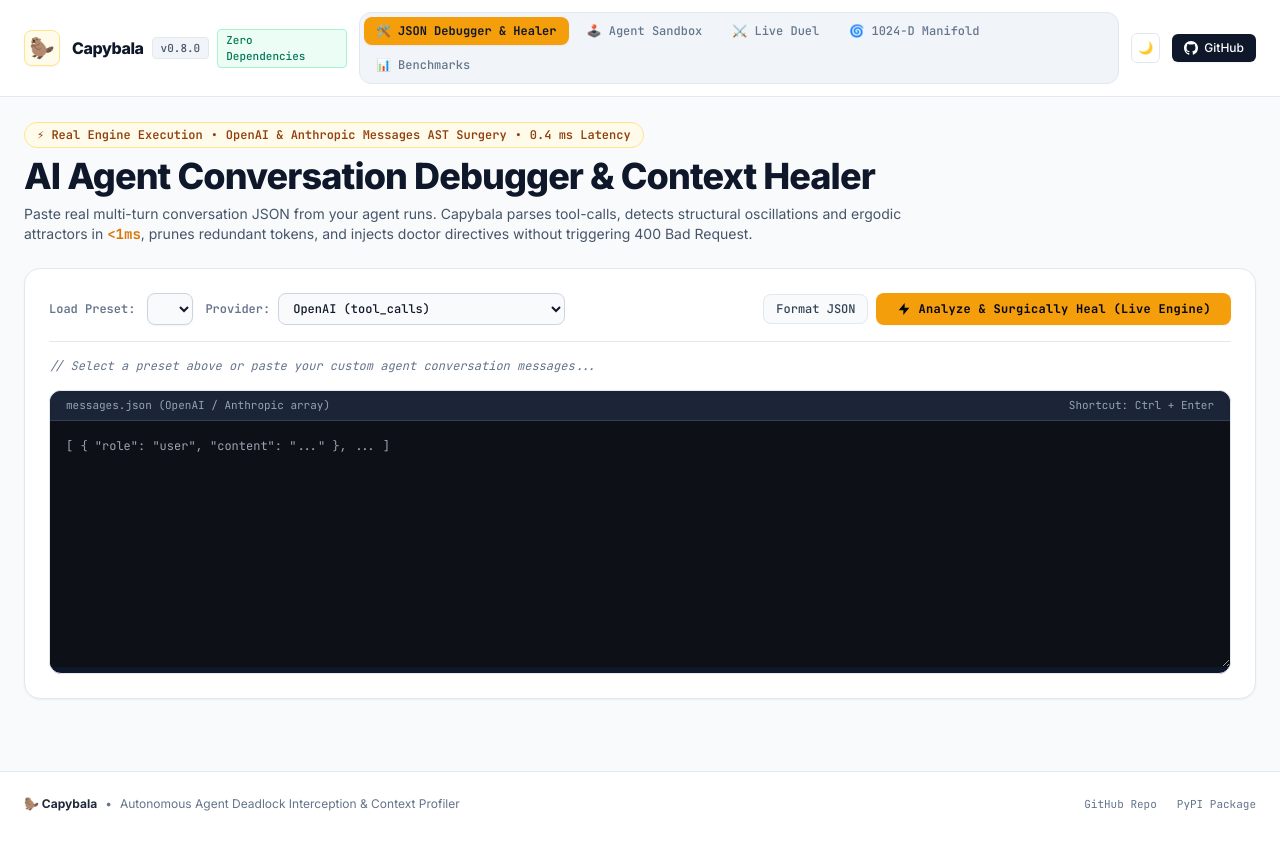
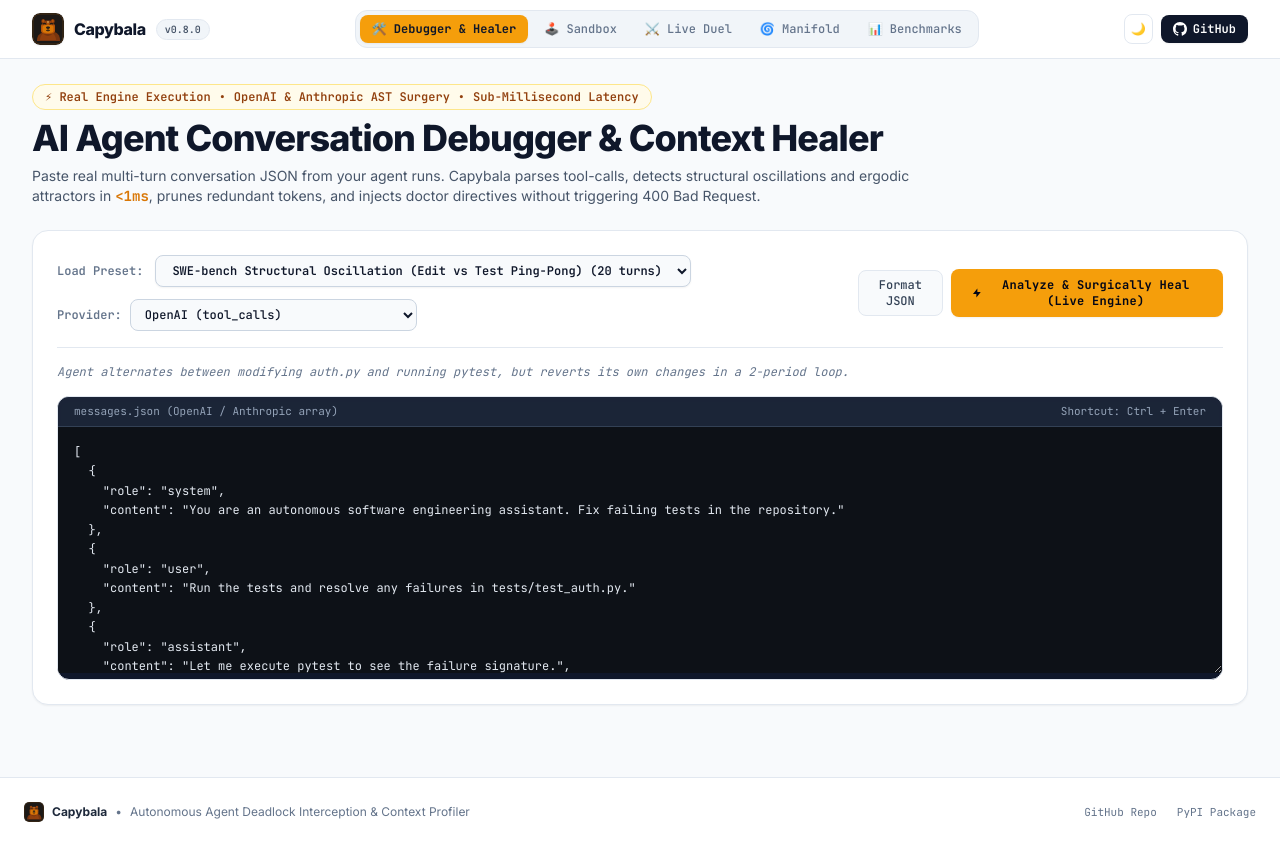
Before and after one commit to codesbykhairannoor/capybala, a FastAPI app: page / in a window 1280 px wide. Before the commit the page ends 811 px from the top, so only its background shows below. Run offline with FastAPI, Linux system fonts and the light colour scheme; lists and menus that the app fills with data are empty; some libraries are stand-ins or nearby versions.

Commit message:
fix(web): authentic flat SVG mascot logo, single-row pixel-perfect navbar, and resilient JSON error handling

````diff
--- a/web/static/js/debugger.js
+++ b/web/static/js/debugger.js
@@ -10,12 +10,12 @@
     async init() {
         try {
             const res = await fetch('/api/presets');
-            this.presets = await res.json();
-            this.populatePresetSelector();
-            // Default select first preset
-            this.selectPreset('swebench_oscillation');
+            if (res.ok) {
+                this.presets = await res.json();
+                this.populatePresetSelector();
+            }
         } catch (err) {
-            console.error("Failed to load debugger presets:", err);
+            console.warn("Presets endpoint loading:", err);
         }
     },
 
@@ -49,6 +49,7 @@
             input.value = JSON.stringify(p.messages, null, 2);
         }
 
+        this.clearError();
         this.resetResults();
     },
 
@@ -56,11 +57,62 @@
         const input = document.getElementById("debuggerJsonInput");
         if (!input) return;
         try {
-            const parsed = JSON.parse(input.value);
+            const parsed = this.parseConversationInput(input.value);
             input.value = JSON.stringify(parsed, null, 2);
+            this.clearError();
         } catch (err) {
-            alert("Invalid JSON format: " + err.message);
+            this.showError("JSON Format Error: " + err.message);
         }
+    },
+
+    parseConversationInput(rawText) {
+        if (!rawText || !rawText.trim()) {
+            throw new Error("Input is empty. Please select a preset above or paste conversation messages.");
+        }
+        let text = rawText.trim();
+
+        // Auto-strip markdown code fences (```json ... ``` or ``` ... ```)
+        text = text.replace(/^```(?:json)?\s*/i, "").replace(/\s*```$/i, "").trim();
+
+        try {
+            const parsed = JSON.parse(text);
+            if (!Array.isArray(parsed)) {
+                if (typeof parsed === "object" && parsed !== null) {
+                    return [parsed];
+                }
+                throw new Error("Root element must be a JSON array of messages (e.g. [ { role: 'user', content: '...' } ])");
+            }
+            return parsed;
+        } catch (err1) {
+            // Attempt auto-sanitizing Python-style literals (True, False, None, single-quotes)
+            try {
+                const sanitized = text
+                    .replace(/\bTrue\b/g, "true")
+                    .replace(/\bFalse\b/g, "false")
+                    .replace(/\bNone\b/g, "null")
+                    .replace(/'/g, '"');
+                const parsed2 = JSON.parse(sanitized);
+                if (Array.isArray(parsed2)) return parsed2;
+            } catch (_) {}
+            throw new Error(err1.message);
+        }
+    },
+
+    showError(msg) {
+        const errBanner = document.getElementById("debuggerErrorBanner");
+        const errMsg = document.getElementById("debuggerErrorMessage");
+        if (errBanner && errMsg) {
+            errMsg.textContent = msg;
+            errBanner.classList.remove("hidden");
+            errBanner.scrollIntoView({ behavior: "smooth", block: "nearest" });
+        } else {
+            alert(msg);
+        }
+    },
+
+    clearError() {
+        const errBanner = document.getElementById("debuggerErrorBanner");
+        if (errBanner) errBanner.classList.add("hidden");
     },
 
     resetResults() {
@@ -75,13 +127,13 @@
         const btn = document.getElementById("runHealBtn");
 
         if (!input) return;
+        this.clearError();
 
         let messages;
         try {
-            messages = JSON.parse(input.value);
-            if (!Array.isArray(messages)) throw new Error("Root element must be a JSON array of messages");
+            messages = this.parseConversationInput(input.value);
         } catch (err) {
-            alert("JSON Syntax Error: " + err.message);
+            this.showError("JSON Parse Error: " + err.message);
             return;
         }
 
@@ -95,8 +147,6 @@
             </svg>
             <span>Analyzing Context...</span>
         `;
-
-        const t0 = performance.now();
 
         try {
             const res = await fetch('/api/heal', {
@@ -118,12 +168,12 @@
             this.currentResult = data;
             this.renderResults(data);
         } catch (err) {
-            alert("Capybala Engine Error: " + err.message);
+            this.showError("Capybala Engine Error: " + err.message);
         } finally {
             btn.disabled = false;
             btn.innerHTML = `
                 <svg class="w-4 h-4 fill-current mr-1.5" viewBox="0 0 24 24"><path d="M13 10V3L4 14h7v7l9-11h-7z"/></svg>
-                <span>Analyze & Surgically Heal (Live Engine)</span>
+                <span>Analyze &amp; Surgically Heal (Live Engine)</span>
             `;
         }
     },
@@ -242,7 +292,7 @@
 
     copyHealedJSON() {
         if (!this.currentResult || !this.currentResult.healed_messages) {
-            alert("No healed messages available to copy.");
+            this.showError("No healed messages available to copy.");
             return;
         }
         const text = JSON.stringify(this.currentResult.healed_messages, null, 2);
--- a/web/templates/index.html
+++ b/web/templates/index.html
@@ -3,7 +3,10 @@
 <head>
     <meta charset="UTF-8">
     <meta name="viewport" content="width=device-width, initial-scale=1.0">
-    <title>Capybala: Autonomous Agent Deadlock Debugger & Context Profiler</title>
+    <title>Capybala: Autonomous Agent Deadlock Debugger &amp; Context Profiler</title>
+
+    <!-- Authentic Capybala SVG Favicon -->
+    <link rel="icon" type="image/svg+xml" href="/static/img/capybala-logo.svg">
 
     <!-- Tailwind CSS -->
     <script src="https://cdn.tailwindcss.com"></script>
@@ -44,48 +47,43 @@
 </head>
 <body class="bg-slate-50 dark:bg-[#0a0c10] text-slate-800 dark:text-slate-200 min-h-screen flex flex-col transition-colors duration-150">
 
-    <!-- Top Navigation Header -->
-    <header class="border-b border-slate-200 dark:border-slate-800 bg-white/95 dark:bg-[#11141c]/95 backdrop-blur sticky top-0 z-50 px-6 py-3">
-        <div class="max-w-7xl mx-auto flex flex-col md:flex-row md:items-center justify-between gap-3">
-            <div class="flex items-center space-x-3">
-                <div class="w-9 h-9 rounded-lg bg-amber-50 dark:bg-slate-800 border border-amber-200 dark:border-slate-700 flex items-center justify-center text-xl shadow-sm">
-                    🦫
-                </div>
-                <div>
-                    <div class="flex items-center space-x-2">
-                        <span class="font-extrabold text-slate-900 dark:text-white text-base tracking-tight">Capybala</span>
-                        <span class="text-[11px] font-mono px-2 py-0.5 rounded bg-slate-100 dark:bg-slate-800 border border-slate-200 dark:border-slate-700 text-slate-600 dark:text-slate-300 font-medium">v0.8.0</span>
-                        <span class="text-[11px] font-mono px-2 py-0.5 rounded bg-emerald-50 dark:bg-emerald-950/40 border border-emerald-200 dark:border-emerald-800/60 text-emerald-700 dark:text-emerald-400 font-medium">Zero Dependencies</span>
-                    </div>
-                </div>
+    <!-- Top Navigation Header: Single-Row, Pixel-Perfect, Non-Wrapping -->
+    <header class="border-b border-slate-200 dark:border-slate-800 bg-white/95 dark:bg-[#11141c]/95 backdrop-blur sticky top-0 z-50 px-4 md:px-8 py-2.5">
+        <div class="max-w-7xl mx-auto flex items-center justify-between gap-4 flex-nowrap">
+
+            <!-- Left: Logo & Branding -->
+            <div class="flex items-center space-x-2.5 shrink-0">
+                <img src="/static/img/capybala-logo.svg" alt="Capybala Logo" class="w-8 h-8 rounded-lg shadow-sm" />
+                <span class="font-extrabold text-slate-900 dark:text-white text-base tracking-tight">Capybala</span>
+                <span class="text-[10px] font-mono px-2 py-0.5 rounded-full bg-slate-100 dark:bg-slate-800 border border-slate-200 dark:border-slate-700 text-slate-600 dark:text-slate-400 font-semibold">v0.8.0</span>
             </div>
 
-            <!-- Tab Switcher Navigation -->
-            <nav class="flex flex-wrap items-center gap-1.5 p-1 rounded-xl bg-slate-100 dark:bg-slate-900 border border-slate-200 dark:border-slate-800 text-xs">
-                <button onclick="App.switchTab('tab-debugger')" id="nav-tab-debugger" class="nav-tab-active px-3 py-1.5 rounded-lg text-xs font-mono font-bold transition shadow-sm">
-                    🛠️ JSON Debugger &amp; Healer
+            <!-- Center: Single-Row Tab Navigation (Never Wraps) -->
+            <nav class="flex items-center space-x-1 p-1 rounded-xl bg-slate-100 dark:bg-slate-900 border border-slate-200 dark:border-slate-800 whitespace-nowrap overflow-x-auto text-xs shrink">
+                <button onclick="App.switchTab('tab-debugger')" id="nav-tab-debugger" class="nav-tab-active px-3 py-1.5 rounded-lg text-xs font-mono font-bold transition shadow-sm whitespace-nowrap">
+                    🛠️ Debugger &amp; Healer
                 </button>
-                <button onclick="App.switchTab('tab-sandbox')" id="nav-tab-sandbox" class="nav-tab-inactive px-3 py-1.5 rounded-lg text-xs font-mono font-medium transition">
-                    🕹️ Agent Sandbox
+                <button onclick="App.switchTab('tab-sandbox')" id="nav-tab-sandbox" class="nav-tab-inactive px-3 py-1.5 rounded-lg text-xs font-mono font-medium transition whitespace-nowrap">
+                    🕹️ Sandbox
                 </button>
-                <button onclick="App.switchTab('tab-duel')" id="nav-tab-duel" class="nav-tab-inactive px-3 py-1.5 rounded-lg text-xs font-mono font-medium transition">
+                <button onclick="App.switchTab('tab-duel')" id="nav-tab-duel" class="nav-tab-inactive px-3 py-1.5 rounded-lg text-xs font-mono font-medium transition whitespace-nowrap">
                     ⚔️ Live Duel
                 </button>
-                <button onclick="App.switchTab('tab-canvas')" id="nav-tab-canvas" class="nav-tab-inactive px-3 py-1.5 rounded-lg text-xs font-mono font-medium transition">
-                    🌀 1024-D Manifold
+                <button onclick="App.switchTab('tab-canvas')" id="nav-tab-canvas" class="nav-tab-inactive px-3 py-1.5 rounded-lg text-xs font-mono font-medium transition whitespace-nowrap">
+                    🌀 Manifold
                 </button>
-                <button onclick="App.switchTab('tab-benchmarks')" id="nav-tab-benchmarks" class="nav-tab-inactive px-3 py-1.5 rounded-lg text-xs font-mono font-medium transition">
+                <button onclick="App.switchTab('tab-benchmarks')" id="nav-tab-benchmarks" class="nav-tab-inactive px-3 py-1.5 rounded-lg text-xs font-mono font-medium transition whitespace-nowrap">
                     📊 Benchmarks
                 </button>
             </nav>
 
-            <div class="flex items-center space-x-3 text-xs font-medium">
-                <!-- Theme Toggle Button -->
-                <button onclick="App.toggleTheme()" id="themeBtn" aria-label="Toggle Theme" class="p-1.5 rounded-md border border-slate-200 dark:border-slate-700 hover:bg-slate-100 dark:hover:bg-slate-800 text-slate-600 dark:text-slate-300 transition">
+            <!-- Right: Theme & GitHub -->
+            <div class="flex items-center space-x-2 shrink-0">
+                <button onclick="App.toggleTheme()" id="themeBtn" aria-label="Toggle Theme" class="p-1.5 rounded-lg border border-slate-200 dark:border-slate-700 hover:bg-slate-100 dark:hover:bg-slate-800 text-slate-600 dark:text-slate-300 transition text-xs">
                     <span id="themeIcon">🌙</span>
                 </button>
 
-                <a href="https://github.com/codesbykhairannoor/capybala" target="_blank" rel="noopener noreferrer" class="flex items-center space-x-1.5 px-3 py-1.5 rounded-md bg-slate-900 hover:bg-slate-800 text-white dark:bg-slate-100 dark:hover:bg-white dark:text-slate-900 font-medium transition shadow-sm">
+                <a href="https://github.com/codesbykhairannoor/capybala" target="_blank" rel="noopener noreferrer" class="flex items-center space-x-1.5 px-3 py-1.5 rounded-lg bg-slate-900 hover:bg-slate-800 text-white dark:bg-slate-100 dark:hover:bg-white dark:text-slate-900 font-mono text-xs font-semibold transition shadow-sm">
                     <svg class="w-3.5 h-3.5 fill-current" viewBox="0 0 24 24"><path d="M12 0C5.37 0 0 5.37 0 12c0 5.31 3.435 9.795 8.205 11.385.6.105.825-.255.825-.57 0-.285-.015-1.23-.015-2.235-3.015.555-3.795-.735-4.035-1.41-.135-.345-.72-1.41-1.23-1.695-.42-.225-1.02-.78-.015-.795.945-.015 1.62.87 1.845 1.23 1.08 1.815 2.805 1.305 3.495.99.105-.78.42-1.305.765-1.605-2.67-.3-5.46-1.335-5.46-5.925 0-1.305.465-2.385 1.23-3.225-.12-.3-.54-1.53.12-3.18 0 0 1.005-.315 3.3 1.23.96-.27 1.98-.405 3-.405s2.04.135 3 .405c2.295-1.56 3.3-1.23 3.3-1.23.66 1.65.24 2.88.12 3.18.765.84 1.23 1.905 1.23 3.225 0 4.605-2.805 5.625-5.475 5.925.435.375.81 1.095.81 2.22 0 1.605-.015 2.895-.015 3.3 0 .315.225.69.825.57A12.02 12.02 0 0024 12c0-6.63-5.37-12-12-12z"/></svg>
                     <span>GitHub</span>
                 </a>
@@ -94,7 +92,7 @@
     </header>
 
     <!-- Main Workspace -->
-    <main class="flex-grow max-w-7xl mx-auto px-6 py-6 w-full space-y-8">
+    <main class="flex-grow max-w-7xl mx-auto px-4 md:px-8 py-6 w-full space-y-8">
 
         <!-- ============================================================== -->
         <!-- TAB 1: REAL JSON CONVERSATION DEBUGGER & AST CONTEXT HEALER     -->
@@ -105,9 +103,9 @@
                 <div class="inline-flex items-center space-x-2 px-3 py-1 rounded-full bg-amber-50 dark:bg-amber-950/40 border border-amber-200 dark:border-amber-800 text-amber-800 dark:text-amber-300 text-xs font-mono font-semibold">
                     <span>⚡ Real Engine Execution</span>
                     <span>•</span>
-                    <span>OpenAI &amp; Anthropic Messages AST Surgery</span>
+                    <span>OpenAI &amp; Anthropic AST Surgery</span>
                     <span>•</span>
-                    <span>0.4 ms Latency</span>
+                    <span>Sub-Millisecond Latency</span>
                 </div>
                 <h1 class="text-2xl md:text-4xl font-extrabold text-slate-900 dark:text-white tracking-tight leading-tight">
                     AI Agent Conversation Debugger &amp; Context Healer
@@ -115,6 +113,15 @@
                 <p class="text-xs md:text-sm text-slate-600 dark:text-slate-300 leading-relaxed">
                     Paste real multi-turn conversation JSON from your agent runs. Capybala parses tool-calls, detects structural oscillations and ergodic attractors in <span class="font-mono font-bold text-amber-600">&lt;1ms</span>, prunes redundant tokens, and injects doctor directives without triggering 400 Bad Request.
                 </p>
+            </div>
+
+            <!-- Inline Error Banner -->
+            <div id="debuggerErrorBanner" class="hidden p-4 rounded-xl bg-rose-50 dark:bg-rose-950/60 border border-rose-300 dark:border-rose-800 text-rose-900 dark:text-rose-200 text-xs font-mono flex items-center justify-between gap-3 shadow-sm">
+                <div class="flex items-center space-x-2">
+                    <span class="text-base">⚠️</span>
+                    <span id="debuggerErrorMessage">Invalid JSON input.</span>
+                </div>
+                <button onclick="DebuggerEngine.clearError()" class="text-rose-600 dark:text-rose-400 font-bold hover:underline">Dismiss</button>
             </div>
 
             <!-- Debugger Input Card -->
@@ -125,7 +132,10 @@
                     <div class="flex flex-wrap items-center gap-3">
                         <label class="text-xs font-mono text-slate-500 font-semibold">Load Preset:</label>
                         <select id="debuggerPresetSelect" onchange="DebuggerEngine.selectPreset(this.value)" class="bg-slate-50 dark:bg-slate-900 border border-slate-300 dark:border-slate-700 rounded-lg px-3 py-1.5 text-xs font-mono text-slate-900 dark:text-white font-semibold focus:outline-none focus:border-amber-500 shadow-sm">
-                            <!-- Populated dynamically by debugger.js -->
+                            <option value="swebench_oscillation">SWE-bench Structural Oscillation (Edit vs Test Ping-Pong) (20 turns)</option>
+                            <option value="semantic_paraphrase_vortex">Semantic Paraphrase Vortex (Ergodic Attractor Basin) (10 turns)</option>
+                            <option value="anthropic_missing_tool_result">Anthropic Claude Orphan Tool Call (400 Bad Request Trap) (3 turns)</option>
+                            <option value="clean_healthy_progress">Healthy Agent Forward Development (Zero False Alarm) (6 turns)</option>
                         </select>
 
                         <div class="flex items-center space-x-2">
@@ -149,16 +159,196 @@
                 </div>
 
                 <div id="presetDescription" class="text-xs text-slate-500 font-mono italic">
-                    // Select a preset above or paste your custom agent conversation messages...
+                    Agent alternates between modifying auth.py and running pytest, but reverts its own changes in a 2-period loop.
                 </div>
 
-                <!-- Monospace JSON Editor -->
+                <!-- Monospace JSON Editor Pre-Populated with Valid JSON -->
                 <div class="relative rounded-xl border border-slate-200 dark:border-slate-800 overflow-hidden bg-slate-900 shadow-inner">
                     <div class="bg-slate-800/80 px-4 py-1.5 text-[11px] font-mono text-slate-400 border-b border-slate-700 flex justify-between items-center">
                         <span>messages.json (OpenAI / Anthropic array)</span>
                         <span>Shortcut: Ctrl + Enter</span>
                     </div>
-                    <textarea id="debuggerJsonInput" rows="11" class="w-full bg-[#0d1117] text-slate-200 font-mono text-xs p-4 focus:outline-none leading-relaxed resize-y" placeholder="[ { &quot;role&quot;: &quot;user&quot;, &quot;content&quot;: &quot;...&quot; }, ... ]"></textarea>
+                    <textarea id="debuggerJsonInput" rows="11" class="w-full bg-[#0d1117] text-slate-200 font-mono text-xs p-4 focus:outline-none leading-relaxed resize-y" placeholder="[ { &quot;role&quot;: &quot;user&quot;, &quot;content&quot;: &quot;...&quot; }, ... ]">[
+  {
+    "role": "system",
+    "content": "You are an autonomous software engineering assistant. Fix failing tests in the repository."
+  },
+  {
+    "role": "user",
+    "content": "Run the tests and resolve any failures in tests/test_auth.py."
+  },
+  {
+    "role": "assistant",
+    "content": "Let me execute pytest to see the failure signature.",
+    "tool_calls": [
+      {
+        "id": "call_1",
+        "type": "function",
+        "function": {
+          "name": "run_command",
+          "arguments": "{\"command\": \"pytest tests/test_auth.py\"}"
+        }
+      }
+    ]
+  },
+  {
+    "role": "tool",
+    "tool_call_id": "call_1",
+    "content": "FAILED tests/test_auth.py::test_jwt - AssertionError: 401 != 200"
+  },
+  {
+    "role": "assistant",
+    "content": "I see the test expects 200. I will edit auth/token.py to bypass verification.",
+    "tool_calls": [
+      {
+        "id": "call_2",
+        "type": "function",
+        "function": {
+          "name": "run_command",
+          "arguments": "{\"command\": \"sed -i 's/verify=True/verify=False/g' auth/token.py\"}"
+        }
+      }
+    ]
+  },
+  {
+    "role": "tool",
+    "tool_call_id": "call_2",
+    "content": "File modified: 1 replacement made in auth/token.py"
+  },
+  {
+    "role": "assistant",
+    "content": "Now let me re-run pytest.",
+    "tool_calls": [
+      {
+        "id": "call_3",
+        "type": "function",
+        "function": {
+          "name": "run_command",
+          "arguments": "{\"command\": \"pytest tests/test_auth.py\"}"
+        }
+      }
+    ]
+  },
+  {
+    "role": "tool",
+    "tool_call_id": "call_3",
+    "content": "FAILED tests/test_auth.py::test_security - SecurityException: Insecure token bypass forbidden"
+  },
+  {
+    "role": "assistant",
+    "content": "Security check failed. Let me revert auth/token.py to previous state.",
+    "tool_calls": [
+      {
+        "id": "call_4",
+        "type": "function",
+        "function": {
+          "name": "run_command",
+          "arguments": "{\"command\": \"git checkout auth/token.py\"}"
+        }
+      }
+    ]
+  },
+  {
+    "role": "tool",
+    "tool_call_id": "call_4",
+    "content": "Updated 1 path from HEAD"
+  },
+  {
+    "role": "assistant",
+    "content": "Reverted. Now let me re-run pytest to observe initial state.",
+    "tool_calls": [
+      {
+        "id": "call_5",
+        "type": "function",
+        "function": {
+          "name": "run_command",
+          "arguments": "{\"command\": \"pytest tests/test_auth.py\"}"
+        }
+      }
+    ]
+  },
+  {
+    "role": "tool",
+    "tool_call_id": "call_5",
+    "content": "FAILED tests/test_auth.py::test_jwt - AssertionError: 401 != 200"
+  },
+  {
+    "role": "assistant",
+    "content": "Back to initial state. I will edit auth/token.py to bypass verification again.",
+    "tool_calls": [
+      {
+        "id": "call_6",
+        "type": "function",
+        "function": {
+          "name": "run_command",
+          "arguments": "{\"command\": \"sed -i 's/verify=True/verify=False/g' auth/token.py\"}"
+        }
+      }
+    ]
+  },
+  {
+    "role": "tool",
+    "tool_call_id": "call_6",
+    "content": "File modified: 1 replacement made in auth/token.py"
+  },
+  {
+    "role": "assistant",
+    "content": "Now re-running pytest.",
+    "tool_calls": [
+      {
+        "id": "call_7",
+        "type": "function",
+        "function": {
+          "name": "run_command",
+          "arguments": "{\"command\": \"pytest tests/test_auth.py\"}"
+        }
+      }
+    ]
+  },
+  {
+    "role": "tool",
+    "tool_call_id": "call_7",
+    "content": "FAILED tests/test_auth.py::test_security - SecurityException: Insecure token bypass forbidden"
+  },
+  {
+    "role": "assistant",
+    "content": "Security check failed. Reverting again.",
+    "tool_calls": [
+      {
+        "id": "call_8",
+        "type": "function",
+        "function": {
+          "name": "run_command",
+          "arguments": "{\"command\": \"git checkout auth/token.py\"}"
+        }
+      }
+    ]
+  },
+  {
+    "role": "tool",
+    "tool_call_id": "call_8",
+    "content": "Updated 1 path from HEAD"
+  },
+  {
+    "role": "assistant",
+    "content": "Reverted. Running pytest again.",
+    "tool_calls": [
+      {
+        "id": "call_9",
+        "type": "function",
+        "function": {
+          "name": "run_command",
+          "arguments": "{\"command\": \"pytest tests/test_auth.py\"}"
+        }
+      }
+    ]
+  },
+  {
+    "role": "tool",
+    "tool_call_id": "call_9",
+    "content": "FAILED tests/test_auth.py::test_jwt - AssertionError: 401 != 200"
+  }
+]</textarea>
                 </div>
             </div>
 
@@ -475,7 +665,7 @@
                 <div class="grid grid-cols-1 lg:grid-cols-2 gap-6">
                     <!-- Left: Baseline Agent Loop -->
                     <div class="space-y-3">
-                        <div class="flex items-center justify-between pb-2 border-b border-rose-200 dark:border-rose-900">
+                        <div class="flex items-center justify-between pb-2 border-b border-rose-200 dark:border-rose-950">
                             <div class="flex items-center space-x-2">
                                 <span class="w-3 h-3 rounded-full bg-rose-500 animate-pulse"></span>
                                 <span class="font-bold text-xs font-mono text-rose-700 dark:text-rose-400 uppercase tracking-wide">Standard Agent (No Guardrail)</span>
@@ -495,7 +685,7 @@
 
                     <!-- Right: Capybala Self-Healing -->
                     <div class="space-y-3">
-                        <div class="flex items-center justify-between pb-2 border-b border-emerald-200 dark:border-emerald-900">
+                        <div class="flex items-center justify-between pb-2 border-b border-emerald-200 dark:border-emerald-950">
                             <div class="flex items-center space-x-2">
                                 <span class="w-3 h-3 rounded-full bg-emerald-500"></span>
                                 <span class="font-bold text-xs font-mono text-emerald-700 dark:text-emerald-400 uppercase tracking-wide">Agent with Capybala (Protected)</span>
@@ -747,7 +937,8 @@
     <footer class="border-t border-slate-200 dark:border-slate-800 bg-white dark:bg-[#11141c] py-6 px-6 text-xs text-slate-500 dark:text-slate-400 mt-12">
         <div class="max-w-7xl mx-auto flex flex-col md:flex-row items-center justify-between gap-4">
             <div class="flex items-center space-x-2">
-                <span class="font-bold text-slate-800 dark:text-slate-200">🦫 Capybala</span>
+                <img src="/static/img/capybala-logo.svg" alt="Capybala Logo" class="w-5 h-5 rounded" />
+                <span class="font-bold text-slate-800 dark:text-slate-200">Capybala</span>
                 <span>•</span>
                 <span>Autonomous Agent Deadlock Interception &amp; Context Profiler</span>
             </div>
````
Also changed, not shown: web/static/css/style.css (+9 -1 lines), web/static/img/capybala-logo.svg (added), web/static/js/sandbox.js (line endings or trailing spaces).
